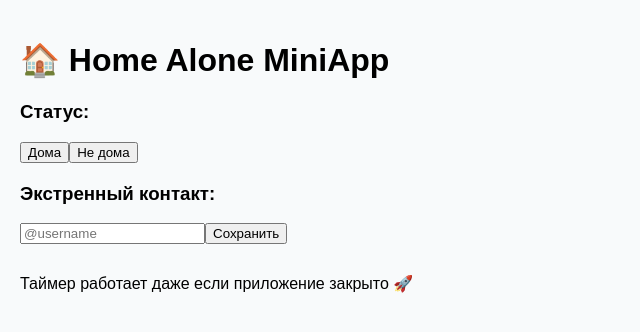
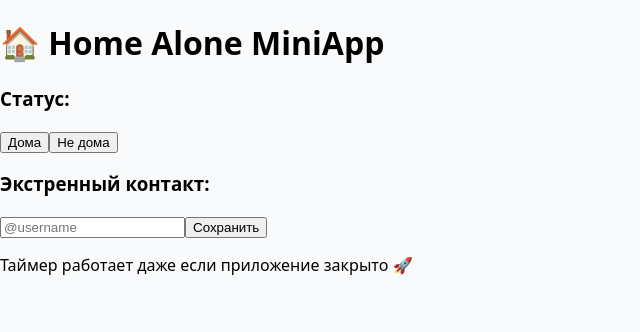
Before and after one commit to Klyaksonchik/HomeAloneMiniAppFrontend, a React (Create React App) app: page / in a window 1280 px wide. Shown: the top 332 px of the page, without its empty margins (0-640 px from the left). Built offline with nearby package versions, Linux system fonts and the light colour scheme; no server answers; the HTML template or start-up script is replaced by a standard one.

Commit message:
Update App.jsx

```diff
--- a/src/App.jsx
+++ b/src/App.jsx
@@ -18,7 +18,7 @@ function App() {
         if (res.data.emergency_contact) {
           setContact(res.data.emergency_contact);
           setSavedContact(res.data.emergency_contact);
-          setIsEditing(false); // если контакт уже есть — сразу показываем "Изменить"
+          setIsEditing(false);
         }
       })
       .catch((err) => console.error("Ошибка загрузки контакта:", err));
@@ -40,7 +40,7 @@ function App() {
     }
   };
 
-  // Меняем статус (дома / не дома)
+  // Меняем статус
   const handleStatusChange = async (newStatus) => {
     setStatus(newStatus);
     try {
@@ -54,16 +54,26 @@ function App() {
   };
 
   return (
-    <div style={{ padding: "20px", fontFamily: "Arial" }}>
+    <div className="app-container">
       <h1>🏠 Home Alone MiniApp</h1>
 
-      <div>
+      <div className="block">
         <h3>Статус:</h3>
-        <button onClick={() => handleStatusChange("дома")}>Дома</button>
-        <button onClick={() => handleStatusChange("не дома")}>Не дома</button>
+        <button
+          className={status === "дома" ? "active" : ""}
+          onClick={() => handleStatusChange("дома")}
+        >
+          Дома
+        </button>
+        <button
+          className={status === "не дома" ? "active" : ""}
+          onClick={() => handleStatusChange("не дома")}
+        >
+          Не дома
+        </button>
       </div>
 
-      <div style={{ marginTop: "20px" }}>
+      <div className="block">
         <h3>Экстренный контакт:</h3>
         <input
           type="text"
@@ -79,7 +89,7 @@ function App() {
         )}
       </div>
 
-      <p style={{ marginTop: "30px" }}>
+      <p className="note">
         Таймер работает даже если приложение закрыто 🚀
       </p>
     </div>
```
